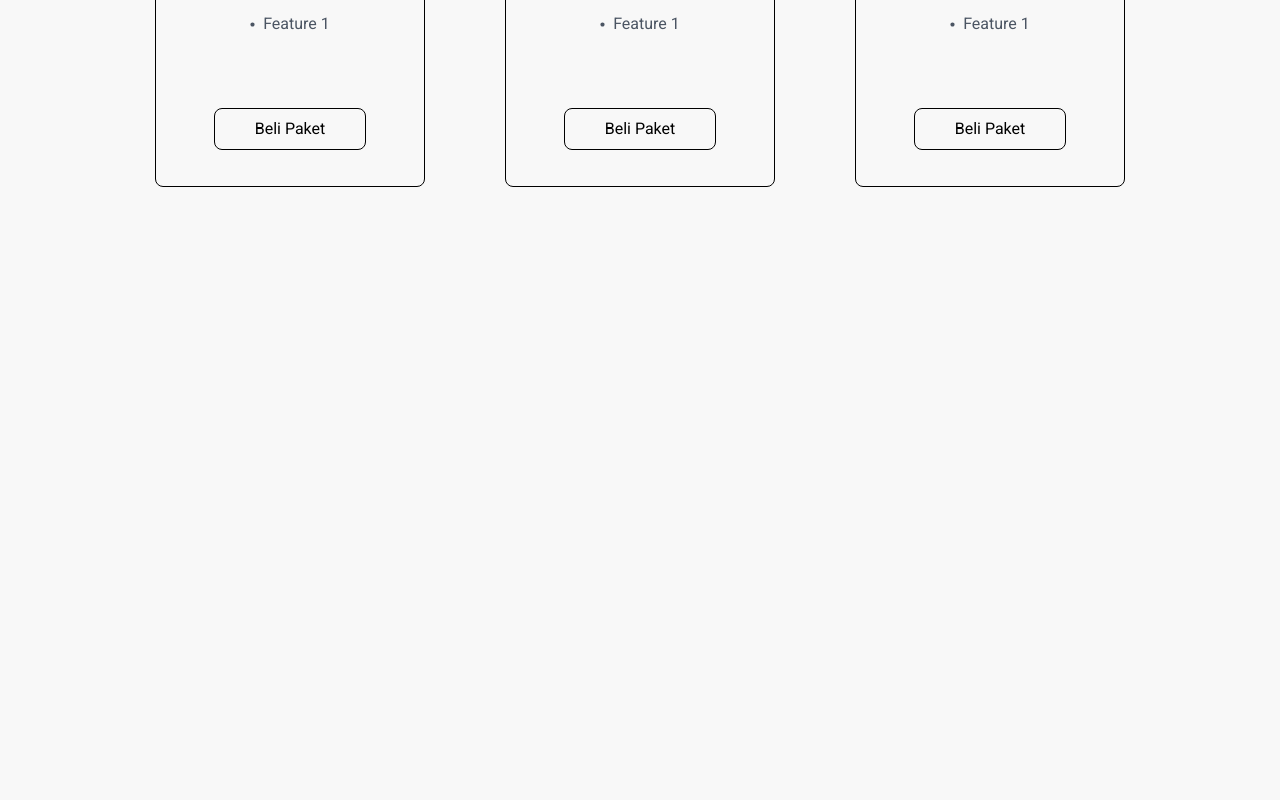
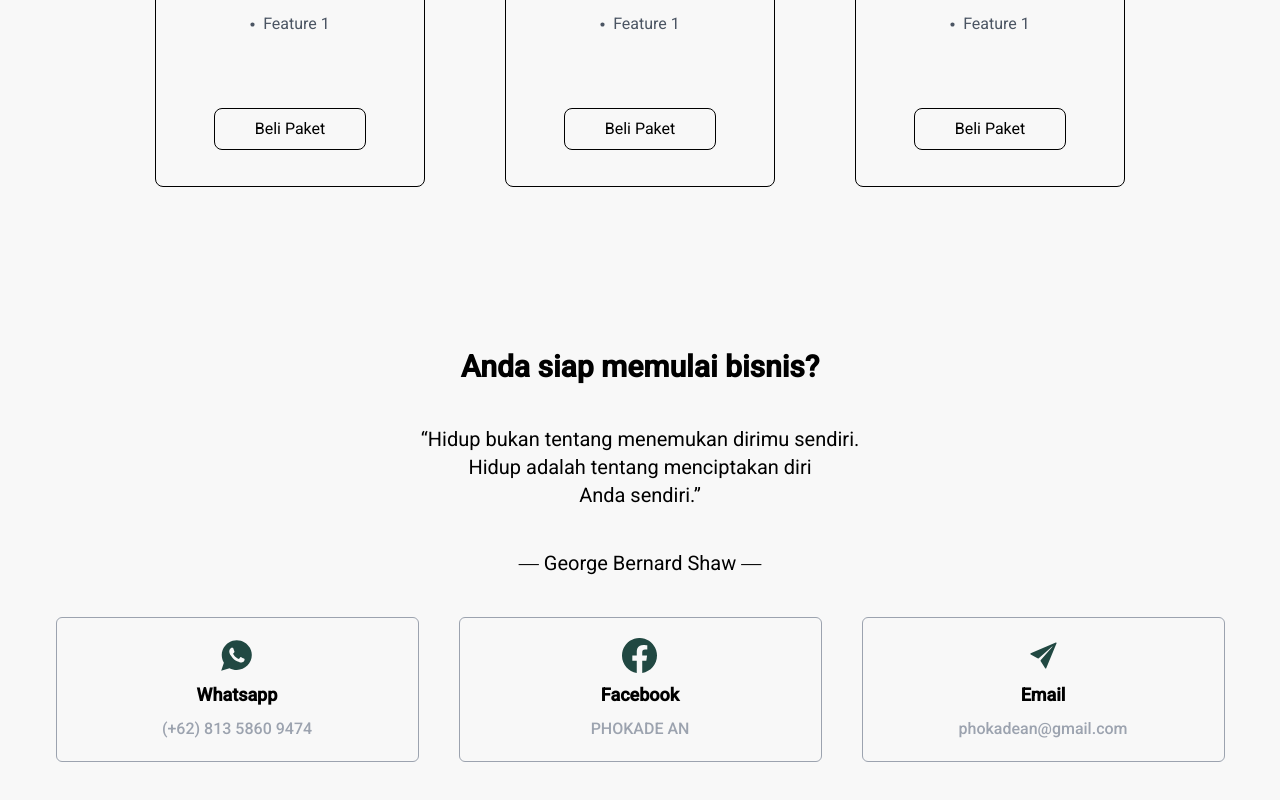
Before and after one commit to Phokade/phokade, a React (Vite) app: page / in a window 1280 px wide. Shown: the part 4180-4980 px from the top of the page. Before the commit the page ends 4485 px from the top, so only its background shows below. Built offline with nearby package versions, Linux system fonts and the light colour scheme.

Commit message:
feat: finish contact and fix pricing

```diff
--- a/src/App.jsx
+++ b/src/App.jsx
@@ -1,5 +1,6 @@
 import About from "./layers/About";
 import Companies from "./layers/Companies";
+import Contact from "./layers/Contact";
 import Hero from "./layers/Hero";
 import Navbar from "./layers/Navbar";
 import Pricing from "./layers/Pricing";
@@ -12,6 +13,7 @@ function App() {
 			<Companies />
 			<About />
 			<Pricing />
+			<Contact />
 		</>
 	);
 }
--- /dev/null
+++ b/src/components/ContactCard.jsx
@@ -0,0 +1,16 @@
+import React from "react";
+function ContactCard(props) {
+	return (
+		<>
+			<div className="w-[363px] border border-gray-400 flex items-center justify-center px-14 py-5 rounded-md">
+				<div className="flex flex-col items-center gap-2">
+					{props.contact}
+					<h1 className="text-lg font-semibold">{props.title}</h1>
+					<p className="text-md text-gray-400 font-medium">{props.data}</p>
+				</div>
+			</div>
+		</>
+	);
+}
+
+export default ContactCard;
--- a/src/components/PricingCard.jsx
+++ b/src/components/PricingCard.jsx
@@ -6,7 +6,7 @@ function PricingCard({ image, title, description, features }) {
 		<>
 			<div className="flex flex-col gap-2 justify-center items-center w-[270px] border border-black p-9 rounded-lg">
 				<img src={image} alt="" />
-				<h1 className="text-lg font-medium">{title}</h1>
+				<h1 className="text-lg font-medium capitalize">{title}</h1>
 				<p className="text-sm">{description}</p>
 				<ul className="text-gray-600">
 					{/* Mapping array of feature */}
--- /dev/null
+++ b/src/layers/Contact.jsx
@@ -0,0 +1,63 @@
+import React from "react";
+import { IoLogoWhatsapp, IoIosSend } from "react-icons/io";
+import { BsFacebook } from "react-icons/bs";
+import ContactCard from "../components/ContactCard";
+const contacts = [
+	{
+		id: 1,
+		contact: (
+			<>
+				<IoLogoWhatsapp size={35} className="text-[#214842]" />
+			</>
+		),
+		title: "Whatsapp",
+		data: "(+62) 813 5860 9474",
+		href: "wa.me/6281358609474",
+	},
+	{
+		id: 2,
+		contact: (
+			<>
+				<BsFacebook size={35} className="text-[#214842]" />
+			</>
+		),
+		title: "Facebook",
+		data: "PHOKADE AN",
+		href: "https://www.facebook.com",
+	},
+	{
+		id: 3,
+		contact: (
+			<>
+				<IoIosSend size={35} className="text-[#214842]" />
+			</>
+		),
+		title: "Email",
+		data: "phokadean@gmail.com",
+		href: "mailto:phokadean@gmail.com",
+	},
+];
+function Contact() {
+	return (
+		<>
+			<div className="w-full h-[500px] flex justify-center items-center font-roboto text-center">
+				<div className="flex flex-col">
+					<h1 className="font-bold text-3xl">Anda siap memulai bisnis?</h1>
+					<p className="mt-10 text-xl">
+						“Hidup bukan tentang menemukan dirimu sendiri. <br /> Hidup adalah tentang menciptakan diri <br /> Anda sendiri.”
+					</p>
+					<p className="mt-10 text-xl">― George Bernard Shaw ―</p>
+					<div className="flex gap-10 mt-10">
+						{contacts.map((contact) => (
+							<a key={contact.id} href={contact.href}>
+								<ContactCard contact={contact.contact} title={contact.title} data={contact.data} />
+							</a>
+						))}
+					</div>
+				</div>
+			</div>
+		</>
+	);
+}
+
+export default Contact;
```
